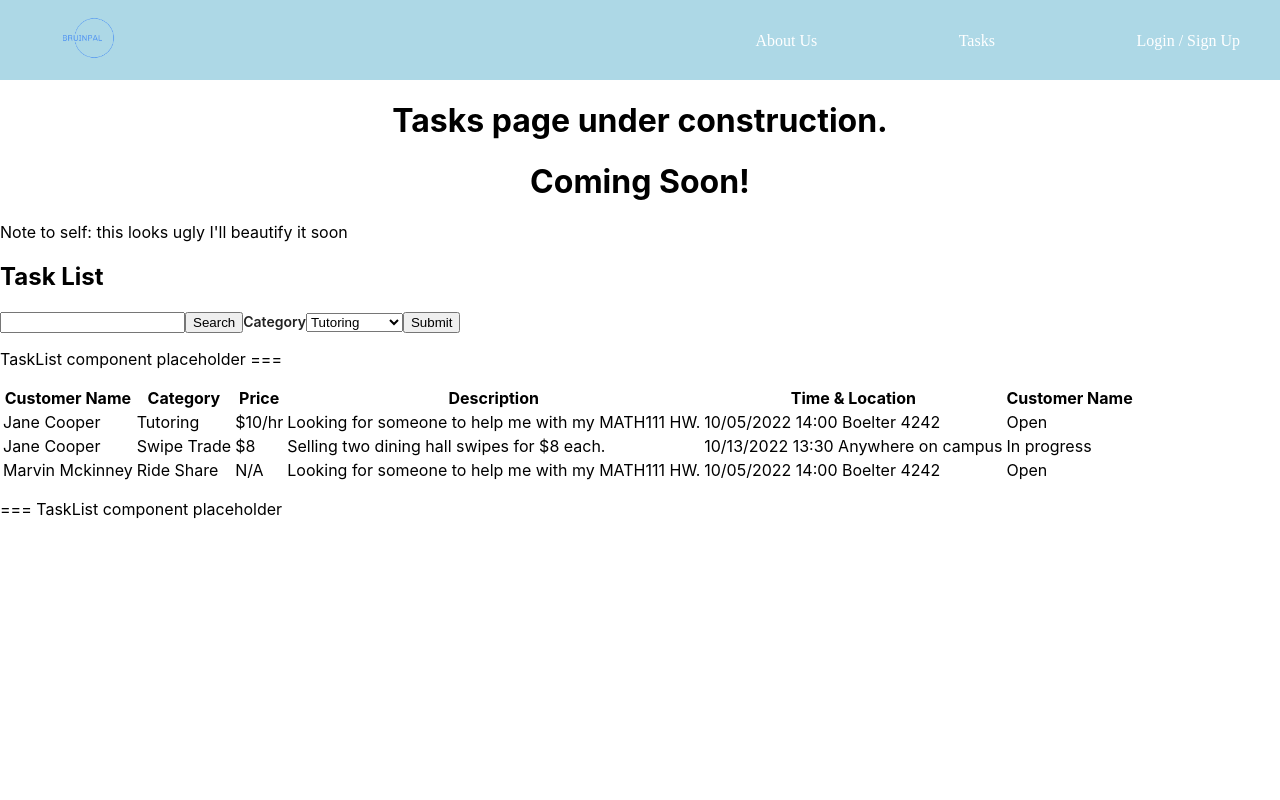
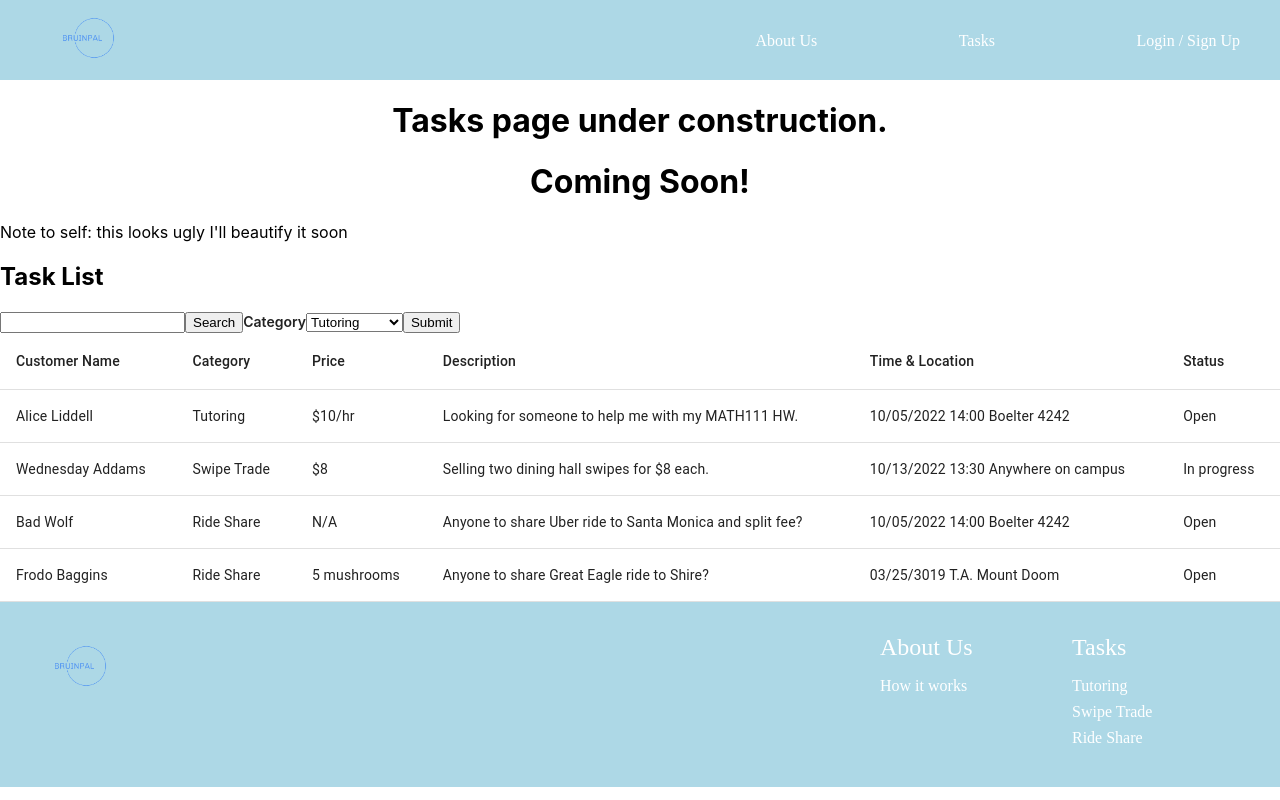
Before and after one commit to seunghoonlee95/CS130_Group_Project, a React (Create React App) app in the folder bruinpal/: page /tasks in a window 1280 px wide. Built offline with nearby package versions, Linux system fonts and the light colour scheme.

Commit message:
styled the task list with Material UI

```diff
--- a/bruinpal/package.json
+++ b/bruinpal/package.json
@@ -3,6 +3,10 @@
   "version": "0.1.0",
   "private": true,
   "dependencies": {
+    "@emotion/react": "^11.10.5",
+    "@emotion/styled": "^11.10.5",
+    "@mui/icons-material": "^5.10.9",
+    "@mui/material": "^5.10.12",
     "@testing-library/jest-dom": "^5.16.5",
     "@testing-library/react": "^13.4.0",
     "@testing-library/user-event": "^13.5.0",
--- a/bruinpal/src/App.css
+++ b/bruinpal/src/App.css
@@ -212,3 +212,8 @@ label {
   font-weight: 600;
   color: rgb(34, 34, 34);
 }
+
+/*TaskList styles*/
+.tasklist{
+  color:blue;
+}
--- a/bruinpal/src/components/tasks_components/TaskList.js
+++ b/bruinpal/src/components/tasks_components/TaskList.js
@@ -1,70 +1,30 @@
 import React, {useMemo} from "react";
 //TODO dig deeper for useMemo
 import { useTable } from "react-table";
+import DummyTasks from "./dummy_tasks.js";
+import Table from '@mui/material/Table';
+import TableBody from '@mui/material/TableBody';
+import TableCell from '@mui/material/TableCell';
+import TableContainer from '@mui/material/TableContainer';
+import TableHead from '@mui/material/TableHead';
+import TableRow from '@mui/material/TableRow';
+import { makeStyle } from '@mui/material/styles';
 
 //TODO should read from database and map them into a table
 //react-table  https://kalacloud.com/blog/best-react-table-component/
 //Search bar reference: https://juejin.cn/post/7061863419636351006
+//TODO make 'status' entries separate tasks_components
+//TODO make 'category' a drop-down menu
+//TODO make decent search bar and filters
+//TODO style other places in this page
 
 function TaskList() {
 
   const data=React.useMemo(
-    ()=>[
-      {
-        col1:"Jane Cooper",
-        col2: "Tutoring",
-        col3: "$10/hr",
-        col4: "Looking for someone to help me with my MATH111 HW.",
-        col5: "10/05/2022 14:00  Boelter 4242",
-        col6: "Open"
-      },
-      {
-        col1:"Jane Cooper",
-        col2: "Swipe Trade",
-        col3: "$8",
-        col4: "Selling two dining hall swipes for $8 each.",
-        col5: "10/13/2022 13:30  Anywhere on campus",
-        col6: "In progress"
-      },
-      {
-        col1:"Marvin Mckinney",
-        col2: "Ride Share",
-        col3: "N/A",
-        col4: "Looking for someone to help me with my MATH111 HW.",
-        col5: "10/05/2022 14:00  Boelter 4242",
-        col6: "Open"
-      }
-    ]
-    ,[]
+    ()=>DummyTasks.tasks,[]
   );
-
   const columns=React.useMemo(
-    ()=>[
-      {
-        Header: "Customer Name",
-        accessor: "col1"
-      },
-      {
-        Header: "Category",
-        accessor: "col2"
-      },
-      {
-        Header: "Price",
-        accessor: "col3"
-      },
-      {
-        Header: "Description",
-        accessor: "col4"
-      },
-      {
-        Header: "Time & Location",
-        accessor: "col5"
-      },
-      {
-        Header: "Customer Name",
-        accessor: "col6"
-      }
-    ]
+    ()=>DummyTasks.headers
   );
 
   const tableInstance=useTable({columns, data});
@@ -76,51 +36,52 @@ function TaskList() {
     prepareRow,
   } = tableInstance;
 
+
   return (
     <React.Fragment>
-    <p>TaskList component placeholder ===</p>
-    <table {...getTableProps()}>
-     <thead>
+    <TableContainer className="tasklist">
+    <Table {...getTableProps}>
+     <TableHead>
        {// Loop over the header rows
        headerGroups.map(headerGroup => (
          // Apply the header row props
-         <tr {...headerGroup.getHeaderGroupProps()}>
+         <TableRow {...headerGroup.getHeaderGroupProps}>
            {// Loop over the headers in each row
            headerGroup.headers.map(column => (
              // Apply the header cell props
-             <th {...column.getHeaderProps()}>
+             <TableCell {...column.getHeaderProps}>
                {// Render the header
                column.render('Header')}
-             </th>
+             </TableCell>
            ))}
-         </tr>
+         </TableRow>
        ))}
-     </thead>
+     </TableHead>
      {/* Apply the table body props */}
-     <tbody {...getTableBodyProps()}>
+     <TableBody {...getTableBodyProps}>
        {// Loop over the table rows
        rows.map(row => {
          // Prepare the row for display
          prepareRow(row)
          return (
            // Apply the row props
-           <tr {...row.getRowProps()}>
+           <TableRow {...row.getRowProps}>
              {// Loop over the rows cells
              row.cells.map(cell => {
                // Apply the cell props
                return (
-                 <td {...cell.getCellProps()}>
+                 <TableCell {...cell.getCellProps}>
                    {// Render the cell contents
                    cell.render('Cell')}
-                 </td>
+                 </TableCell>
                )
              })}
-           </tr>
+           </TableRow>
          )
        })}
-     </tbody>
-   </table>
-    <p>=== TaskList component placeholder</p>
+     </TableBody>
+   </Table>
+   </TableContainer>
     </React.Fragment>
   );
 }
--- /dev/null
+++ b/bruinpal/src/components/tasks_components/dummy_tasks.js
@@ -0,0 +1,66 @@
+export default {
+  headers:[
+    {
+      Header: "Customer Name",
+      accessor: "customername",
+    },
+    {
+      Header: "Category",
+      accessor: "category"
+    },
+    {
+      Header: "Price",
+      accessor: "price"
+    },
+    {
+      Header: "Description",
+      accessor: "description"
+    },
+    {
+      Header: "Time & Location",
+      accessor: "timelocation"
+    },
+    {
+      Header: "Status",
+      accessor: "status"
+    }
+  ],
+  tasks:[
+    {
+      key:0,
+      customername:"Alice Liddell",
+      category: "Tutoring",
+      price: "$10/hr",
+      description: "Looking for someone to help me with my MATH111 HW.",
+      timelocation: "10/05/2022 14:00  Boelter 4242",
+      status: "Open"
+    },
+    {
+      key:1,
+      customername:"Wednesday Addams",
+      category: "Swipe Trade",
+      price: "$8",
+      description: "Selling two dining hall swipes for $8 each.",
+      timelocation: "10/13/2022 13:30  Anywhere on campus",
+      status: "In progress"
+    },
+    {
+      key:2,
+      customername:"Bad Wolf",
+      category: "Ride Share",
+      price: "N/A",
+      description: "Anyone to share Uber ride to Santa Monica and split fee?",
+      timelocation: "10/05/2022 14:00  Boelter 4242",
+      status: "Open"
+    },
+    {
+      key:3,
+      customername:"Frodo Baggins",
+      category: "Ride Share",
+      price: "5 mushrooms",
+      description: "Anyone to share Great Eagle ride to Shire?",
+      timelocation: "03/25/3019 T.A.  Mount Doom",
+      status: "Open"
+    }
+  ]
+};
--- a/bruinpal/src/pages/Profile.js
+++ b/bruinpal/src/pages/Profile.js
@@ -1,6 +1,7 @@
 import React from "react";
 import Navbar from "../components/Navbar";
 
+//TODO http://localhost:3000/profile
 function Profile() {
   return (
     <React.Fragment>
--- a/bruinpal/src/pages/Tasks.js
+++ b/bruinpal/src/pages/Tasks.js
@@ -1,5 +1,6 @@
 import React from "react";
 import Navbar from "../components/Navbar";
+import Footer from "../components/Footer";
 import TaskList from "../components/tasks_components/TaskList.js";
 
 //TODO should read from database and map them into a table
@@ -24,7 +25,7 @@ function Tasks() {
         </select>
             <input type="submit" value="Submit" />
       <TaskList />
-
+      <Footer />
     </React.Fragment>
   );
 }
```
Also changed, not shown: 2 other files (tests, documents, lock files or other folders).
